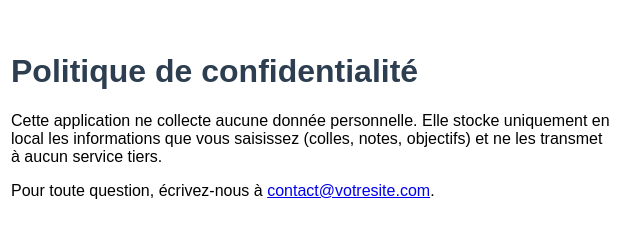
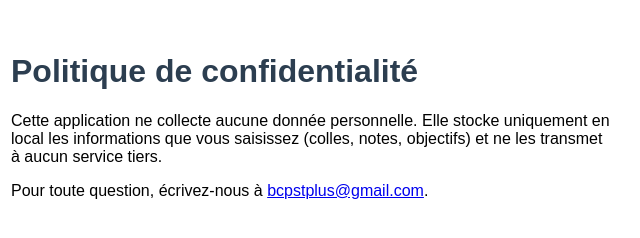
Before and after one commit to BCPSTplus/Bcpst-support, a plain HTML site: page privacy.html in a window 1280 px wide. Shown: the full height of the page, 329-969 px from the left. Drawn offline with Linux system fonts and the light colour scheme.

Commit message:
Update privacy.html

```diff
--- a/privacy.html
+++ b/privacy.html
@@ -12,6 +12,6 @@
 <body>
   <h1>Politique de confidentialité</h1>
   <p>Cette application ne collecte aucune donnée personnelle. Elle stocke uniquement en local les informations que vous saisissez (colles, notes, objectifs) et ne les transmet à aucun service tiers.</p>
-  <p>Pour toute question, écrivez-nous à <a href="mailto:contact@votresite.com">contact@votresite.com</a>.</p>
+  <p>Pour toute question, écrivez-nous à <a href="mailto:bcpstplus@gmail.com">bcpstplus@gmail.com</a>.</p>
 </body>
 </html>
```
